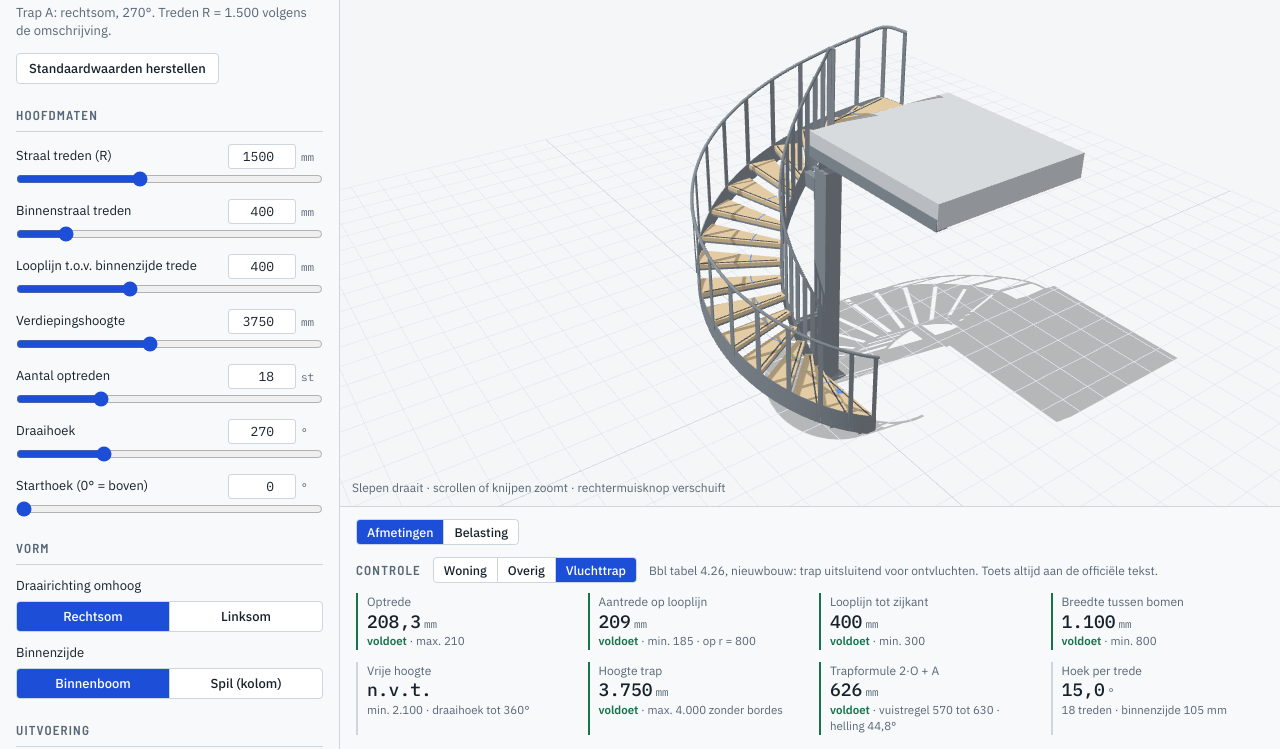
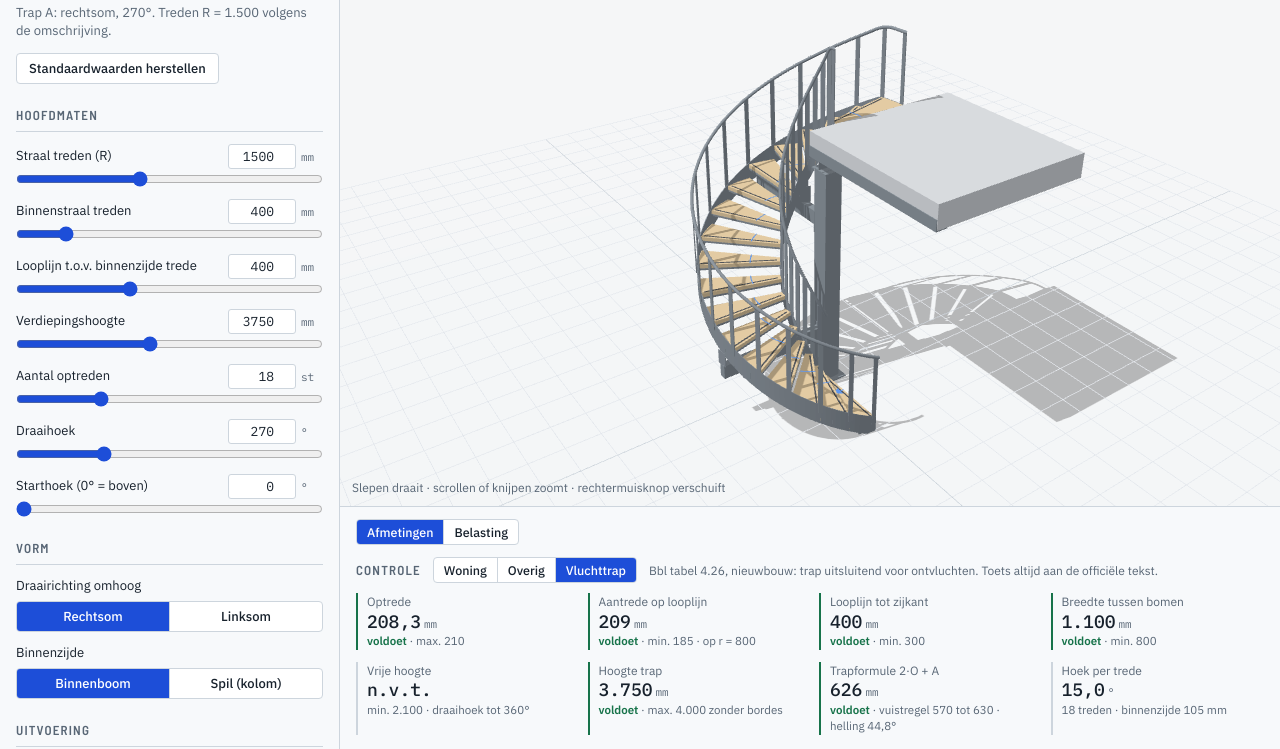
Before and after one commit to BHersman-BMNDeKlerk/Wenteltrap, a plain HTML site: page index.html in a window 1280 px wide. Shown: the part 51-800 px from the top of the page. Drawn offline with nearby package versions, Linux system fonts and the light colour scheme.

Commit message:
Kokers van de koppelingen door tot aan de buitenboom
- De kokers 200x100 lopen vanuit de kolom onder de treden door tot aan de
  buitenboom; de bovenkant ligt tegen de laagste trede op hun weg.
- Waar een boom hoger ligt dan de koker vult een opstand het verschil.
- In het rekenmodel hangt de koker star aan beide bomen; het eigen gewicht
  van de koker telt mee.
- Gunstigste zware tredendragers voor de standaardtrap: trede 1, 5, 13, 14.

Co-Authored-By: Claude Opus 5.5 <noreply@anthropic.com>
Claude-Session: https://claude.ai/code/session_017ce8ypRWF3fPRaod59PAHP

```diff
--- a/index.html
+++ b/index.html
@@ -318,7 +318,7 @@ body {
       <div class="checks-list one">
         <label><input type="checkbox" id="o-ties" data-key="ties"> Trap aan kolom gekoppeld</label>
       </div>
-      <p class="note">Koker 200×100×5, haaks uit de kolom naar de binnenboom, op een plaat van 250×300 met links en rechts een anker. Alleen de kolomvlakken die naar de trap wijzen krijgen een koker; waar die de boom raakt, volgt uit de stand van de kolom.</p>
+      <p class="note">Koker 200×100×5, haaks uit de kolom onder de trap door tot aan de buitenboom, op een plaat van 250×300 met links en rechts een anker. Alleen de kolomvlakken die naar de trap wijzen krijgen een koker. De bovenkant ligt tegen de laagste trede op zijn weg; waar een boom hoger ligt, vult een opstand het verschil.</p>
       <p class="note" id="tie-note"></p>
     </section>
 
@@ -428,7 +428,7 @@ const P = {
   loop: 400, t: 54, rail: 1000, boomOut: 300, boomIn: 300,
   risers: false, landing: true, railOut: true, railIn: true, showLoop: true,
   column: true, ties: true, colX: 171, colY: 158, floorT: 330,
-  heavyN: 4, heavy1: 1, heavy2: 2, heavy3: 17, heavy4: 18, // gunstigste plekken voor de standaardtrap
+  heavyN: 4, heavy1: 1, heavy2: 5, heavy3: 13, heavy4: 14, // gunstigste plekken voor de standaardtrap
   use: 'vlucht',
 };
 const DEFAULTS = { ...P };
@@ -775,52 +775,75 @@ function boomLines(d, hgt) {
   };
 }
 
-// Koppelingen: een koker haaks uit elk kolomvlak waarvan de lijn uit het kolomhart de binnenboom binnen de
-// draaihoek raakt. Bij een kolom in het trapgat zijn dat twee vlakken; de andere twee wijzen naar de vloer.
-// De koker zit midden op het kolomvlak en midden op de hoogte van de boom, dus waar hij de boom raakt ligt
-// vast door de stand van de kolom. Geeft alle vlakken die de boom raken, met ok en zo nodig de reden.
-function tieCandidates(d) {
+// Hoek langs de trap van een punt in de plattegrond (0 bij de eerste trede, oplopend in de looprichting)
+function angleOf(d, x, z) {
+  const f = ((Math.atan2(x, -z) - d.a0) * d.dir) % (2 * Math.PI);
+  return f < 0 ? f + 2 * Math.PI : f;
+}
+
+// Afstand langs de koker van het kolomhart tot de cirkel met straal r, voorbij de kolomplaat
+function tieReach(t, r) {
+  const [cx, cz] = t.c, [nx, nz] = t.n, b = cx * nx + cz * nz, disc = b * b - (cx * cx + cz * cz - r * r);
+  if (disc < 0) return null;
+  const s1 = -b - Math.sqrt(disc), s2 = -b + Math.sqrt(disc), start = 125 + CP.t;
+  return s1 > start ? s1 : s2 > start ? s2 : null;
+}
+const tiePoint = (t, s) => [t.c[0] + t.n[0] * s, t.c[1] + t.n[1] * s];
+
+// Koppelingen: een koker haaks uit elk kolomvlak waarvan de lijn uit het kolomhart onder de trap door
+// loopt. Bij een kolom in het trapgat zijn dat twee vlakken; de andere twee wijzen naar de vloer. De koker
+// loopt door de binnenboom heen tot aan de buitenboom. Omdat hij horizontaal ligt en de trap erboven
+// oploopt, ligt zijn bovenkant tegen de laagste tredenonderkant op zijn weg; waar een boom hoger ligt,
+// vult een opstand het verschil. Geeft alle vlakken die onder de trap uitkomen, met ok en zo nodig de reden.
+function tieCandidates(d, heavy = heavySet(d)) {
   if (!P.column || !P.ties || d.spil) return [];
-  const bIn = boomLines(d, P.boomIn);
+  const bIn = boomLines(d, P.boomIn), bOut = boomLines(d, P.boomOut);
   const B = makeBuilder(d), u = B.radial(d.sweep), t = B.tangent(d.sweep);
   const c = u.clone().multiplyScalar(P.colX).add(t.clone().multiplyScalar(P.colY));
-  const rI = d.rIn - WT / 2, rF = d.rIn - WT;   // hart en binnenzijde van de binnenboom
-  const start = 125 + CP.t;                        // de koker begint op de plaat op het kolomvlak
+  const rI = d.rIn - WT / 2, rO = d.rOut + WT / 2;   // hart van de binnen- en de buitenboom
+  // Onderkant van trede i: de gezette randen van de tredendrager, of de koker van een zware drager
+  const under = i => i * d.h - d.t - (heavy.has(i) ? CARRIER + 100 : 28);
   const out = [];
-  for (const n of [u.clone().negate(), t.clone().negate(), u.clone(), t.clone()]) {
-    // Eerste snijpunt voorbij de plaat van de lijn c + s n met de cirkel met straal r
-    const hit = r => {
-      const b = c.x * n.x + c.z * n.z, disc = b * b - (c.x * c.x + c.z * c.z - r * r);
-      if (disc < 0) return null;
-      const s1 = -b - Math.sqrt(disc), s2 = -b + Math.sqrt(disc);
-      return s1 > start ? s1 : s2 > start ? s2 : null;
-    };
-    const sI = hit(rI), sF = hit(rF);
-    if (sI == null || sF == null) continue;
-    const px = c.x + n.x * sI, pz = c.z + n.z * sI;
-    let f = ((Math.atan2(px, -pz) - d.a0) * d.dir) % (2 * Math.PI);
-    if (f < 0) f += 2 * Math.PI;
-    const e = (TIE.b / 2 + 20) / rI;
-    if (f < e || f > d.sweep - e) continue;        // dit vlak wijst naast de trap
-    const y = (bIn.bot(f) + bIn.top(f)) / 2;
+  for (const nv of [u.clone().negate(), t.clone().negate(), u.clone(), t.clone()]) {
+    const tie = { c: [c.x, c.z], n: [nv.x, nv.z], s: [nv.z, -nv.x] };
+    const reach = {};
+    for (const [k, r] of [['pin', rI], ['qin', d.rIn - WT], ['qin2', d.rIn], ['pout', rO], ['qout', d.rOut], ['end', d.rOut + WT]]) reach[k] = tieReach(tie, r);
+    if (Object.values(reach).some(v => v == null)) continue;
+    const at = k => tiePoint(tie, reach[k]);
+    const fIn = angleOf(d, ...at('pin')), fOut = angleOf(d, ...at('pout'));
+    if (fIn < (TIE.b / 2 + 20) / rI || fIn > d.sweep - (TIE.b / 2 + 20) / rI) continue;   // wijst naast de trap
+    if (fOut < (TIE.b / 2 + 20) / rO || fOut > d.sweep - (TIE.b / 2 + 20) / rO) continue;
+    // Bovenkant van de koker: de laagste tredenonderkant boven de koker, over zijn volle breedte
+    let top = Infinity;
+    for (let k = 0; k <= 48; k++) {
+      const sk = reach.qin2 + (reach.qout - reach.qin2) * k / 48;
+      for (const off of [-TIE.b / 2, 0, TIE.b / 2]) {
+        const [x, z] = tiePoint(tie, sk), f = angleOf(d, x + tie.s[0] * off, z + tie.s[1] * off);
+        if (f > d.sweep) continue;
+        top = Math.min(top, under(Math.min(d.nT, Math.floor(f / d.dA) + 1)));
+      }
+    }
+    const y = top - TIE.h / 2;
     let why = '';
-    if (bIn.top(f) - bIn.bot(f) < TIE.h + 20) why = 'de boom is daar te laag voor de koker';
-    else if (y - CP.h / 2 < 30) why = 'de plaat komt onder de vloer';
+    if (y - CP.h / 2 < 30) why = 'de koker komt onder de vloer';
     else if (y + CP.h / 2 > d.colTop) why = 'de plaat komt boven de kolom uit';
-    const face = c.clone().addScaledVector(n, 125), S = face.clone().addScaledVector(n, CP.t);
+    const face = c.clone().addScaledVector(nv, 125), S = face.clone().addScaledVector(nv, CP.t);
     out.push({
-      f, y, ok: !why, why, tread: Math.min(d.nT, Math.floor(f / d.dA) + 1),
-      p: [px, pz], q: [c.x + n.x * sF, c.z + n.z * sF], c: [c.x, c.z],
-      n: [n.x, n.z], s: [n.z, -n.x], face: [face.x, face.z], S: [S.x, S.z],
+      ...tie, f: fIn, fIn, fOut, y, ok: !why, why,
+      treads: [fIn, fOut].map(f => Math.min(d.nT, Math.floor(f / d.dA) + 1)).sort((a, b) => a - b),
+      gapIn: Math.max(0, bIn.bot(fIn) - top), gapOut: Math.max(0, bOut.bot(fOut) - top),
+      bandIn: [bIn.bot(fIn), bIn.top(fIn)], bandOut: [bOut.bot(fOut), bOut.top(fOut)],
+      p: at('pin'), po: at('pout'), q: at('qin'), q2: at('qin2'), end: at('end'),
+      face: [face.x, face.z], S: [S.x, S.z],
     });
   }
-  out.sort((a, b) => a.f - b.f);
+  out.sort((a, b) => a.y - b.y);
   return out;
 }
 
 // De koppelingen die passen, genummerd van onder naar boven
-function tieLayout(d) {
-  return tieCandidates(d).filter(t => t.ok).map((t, k) => ({ ...t, i: k + 1 }));
+function tieLayout(d, heavy) {
+  return tieCandidates(d, heavy).filter(t => t.ok).map((t, k) => ({ ...t, i: k + 1 }));
 }
 
 function add(geom, mat, shadow = true) {
@@ -844,6 +867,14 @@ function buildModel(d) {
   };
 
   // Treden: eiken op een tredendrager van 3 mm plaat met gezette voor- en achterrand
+  const ties = tieLayout(d);
+  // Raakt een onderdeel bij straal r en hoek f (halve breedte halfW, onderkant yBot) een koppeling?
+  const onTie = (r, f, halfW, yBot) => ties.some(t => {
+    const sr = tieReach(t, r);
+    if (sr == null) return false;
+    const g = angleOf(d, ...tiePoint(t, sr));
+    return Math.abs(g - f) * r < halfW + TIE.b / 2 && t.y + TIE.h / 2 > yBot;
+  });
   const stripIn = Math.max(d.rIn + 40, 70 / d.dA); // antislip begint waar de trede breed genoeg is
   const heavy = heavySet(d);
   for (let i = 1; i <= d.nT; i++) {
@@ -857,8 +888,9 @@ function buildModel(d) {
     // Voetplaatje links en rechts tegen de bomen. Een zware drager heeft een koker 100x100 eronder en
     // grotere plaatjes.
     const fm = (f0 + f1) / 2, big = heavy.has(i), pw = big ? 65 : 40, ph = big ? 120 : 60, pt = big ? 10 : 8;
-    slat(fm, d.rIn, d.rIn + pt, under - CARRIER - ph, under - CARRIER, -pw, pw, mats.steel);
-    slat(fm, d.rOut - pt, d.rOut, under - CARRIER - ph, under - CARRIER, -pw, pw, mats.steel);
+    // Waar een koppeling onder de trede door loopt, draagt de koker en vervalt het voetplaatje
+    if (!onTie(d.rIn + pt / 2, fm, pw, under - CARRIER - ph)) slat(fm, d.rIn, d.rIn + pt, under - CARRIER - ph, under - CARRIER, -pw, pw, mats.steel);
+    if (!onTie(d.rOut - pt / 2, fm, pw, under - CARRIER - ph)) slat(fm, d.rOut - pt, d.rOut, under - CARRIER - ph, under - CARRIER, -pw, pw, mats.steel);
     if (big) slat(fm, d.rIn + pt, d.rOut - pt, under - CARRIER - 100, under - CARRIER, -50, 50, mats.steel);
     // Antislip: één strook zwart rubber achter de neus
     part('IfcCovering', 'Antislip ' + nr(i), 'USERDEFINED', 'Antislipstrook');
@@ -916,7 +948,6 @@ function buildModel(d) {
 
   // Leuning: handregel buis 42,4 op balusters plat 60x12, één per optrede, tegen de zijkant van de boom
   // Een baluster aan de binnenboom die op een koppeling uitkomt, staat op de koker
-  const ties = tieLayout(d);
   const footY = (r, f, side, y) => {
     if (side !== 'binnen') return y;
     for (const t of ties) if (Math.abs(f - t.f) * r < TIE.b / 2 + 35) y = Math.max(y, t.y + TIE.h / 2);
@@ -972,13 +1003,25 @@ function buildModel(d) {
     slat(d.sweep, 0, 150, y1, y1 + HOEK, 0, d.rOut + 900, mats.steel);
     slat(d.sweep, -HOEK, 0, y1, y1 + 150, 0, d.rOut + 900, mats.steel);
 
-    // Koppelingen: koker 200x100 haaks uit de kolom, van de kolomplaat tot tegen de binnenboom
+    // Koppelingen: koker 200x100 haaks uit de kolom, onder de trap door tot aan de buitenboom. Ligt de
+    // binnenboom op de koker, dan loopt de koker er ononderbroken onder door; anders gaat hij erdoorheen.
     for (const tie of ties) {
-      const dx = tie.q[0] - tie.S[0], dz = tie.q[1] - tie.S[1];
       part('IfcMember', 'Koppeling ' + tie.i, 'STRUT');
-      const strut = add(new THREE.BoxGeometry(Math.hypot(dx, dz), TIE.h, TIE.b), mats.steel);
-      strut.position.set((tie.q[0] + tie.S[0]) / 2, tie.y, (tie.q[1] + tie.S[1]) / 2);
-      strut.rotation.y = Math.atan2(-dz, dx);
+      const seg = (a, b) => {
+        const dx = b[0] - a[0], dz = b[1] - a[1];
+        const m = add(new THREE.BoxGeometry(Math.hypot(dx, dz), TIE.h, TIE.b), mats.steel);
+        m.position.set((a[0] + b[0]) / 2, tie.y, (a[1] + b[1]) / 2);
+        m.rotation.y = Math.atan2(-dz, dx);
+      };
+      if (tie.gapIn > 0) seg(tie.S, tie.end);
+      else { seg(tie.S, tie.q); seg(tie.q2, tie.end); }
+      // Opstand in het vlak van de boom, waar de boom hoger ligt dan de koker
+      const topT = tie.y + TIE.h / 2;
+      [[tie.gapIn, tie.fIn, d.rIn - WT, d.rIn, 'binnenboom'], [tie.gapOut, tie.fOut, d.rOut, d.rOut + WT, 'buitenboom']].forEach(([gap, f, rA, rB, side]) => {
+        if (gap < 1) return;
+        part('IfcPlate', `Opstand koppeling ${tie.i} ${side}`, 'SHEET');
+        slat(f, rA, rB, topT, topT + gap, -75, 75, mats.steel);
+      });
       // Plaat op het kolomvlak, zo breed als de kolom, met links en rechts een anker
       part('IfcPlate', 'Kolomplaat koppeling ' + tie.i, 'SHEET');
       const plate = add(new THREE.BoxGeometry(CP.w, CP.h, CP.t), mats.steel);
@@ -1019,11 +1062,16 @@ function tieInfo(d) {
   if (!P.ties || !P.column || d.spil) { note.textContent = ''; return; }
   const all = tieCandidates(d);
   let k = 0;
-  const parts = all.map(t => t.ok
-    ? `Koppeling ${++k}: hart op ${nl(t.y)} mm, bij trede ${t.tread}.`
-    : `Bij trede ${t.tread} past geen koppeling: ${t.why}.`);
+  const span = t => t.treads[0] === t.treads[1] ? `trede ${t.treads[0]}` : `trede ${t.treads[0]} en ${t.treads[1]}`;
+  const gaps = t => [[t.gapIn, 'binnenboom'], [t.gapOut, 'buitenboom']].filter(([g]) => g >= 1)
+    .map(([g, side]) => `opstand van ${nl(g)} mm onder de ${side}`).join(', ');
+  const parts = all.map(t => {
+    if (!t.ok) return `Onder ${span(t)} past geen koppeling: ${t.why}.`;
+    const g = gaps(t);
+    return `Koppeling ${++k}: hart op ${nl(t.y)} mm, onder ${span(t)}${g ? ', ' + g : ''}.`;
+  });
   note.textContent = all.length ? parts.join(' ')
-    : 'Geen enkel kolomvlak wijst naar de binnenboom. Verplaats de kolom om de trap te kunnen koppelen.';
+    : 'Geen enkel kolomvlak wijst onder de trap. Verplaats de kolom om de trap te kunnen koppelen.';
 }
 
 // Een zware drager hoort bij een bestaande trede; alleen de gekozen dragers zijn zichtbaar.
@@ -1166,7 +1214,7 @@ function computeLoads(q, heavyTreads) {
   const node = (r, f, y) => { const p = B.pt(r, f, y); return raw(p.x, p.y, p.z); };
   const pin = i => { fixed.add(i * 6); fixed.add(i * 6 + 1); fixed.add(i * 6 + 2); };
   const steel = sec => ({ E: STEEL.E, G: STEEL.G, ...sec });
-  const ties = tieLayout(d);
+  const ties = tieLayout(d, heavy);
 
   // Een boom: plaat op zijn kant langs de schroeflijn. De doorsnede haaks op de boom is de verticale
   // hoogte maal de cosinus van de hellingshoek.
@@ -1195,8 +1243,8 @@ function computeLoads(q, heavyTreads) {
     return { ids, at, depth: dep };
   };
   const rI = d.rIn - WT / 2, rO = d.rOut + WT / 2;
-  const inner = stringer(rI, P.boomIn, ties.map(t => t.f), P.railIn);
-  const outer = stringer(rO, P.boomOut, [], P.railOut);
+  const inner = stringer(rI, P.boomIn, ties.map(t => t.fIn), P.railIn);
+  const outer = stringer(rO, P.boomOut, ties.map(t => t.fOut), P.railOut);
 
   // Treden: eiken op de stalen tredendrager, als staaf tussen de bomen. Het gewicht en de veranderlijke
   // belasting gaan naar de twee bomen volgens de ligging van het zwaartepunt van de trede.
@@ -1243,14 +1291,25 @@ function computeLoads(q, heavyTreads) {
     const rigidV = steel({ ...stiff, ref: [1, 0, 0] }), rigidH = steel({ ...stiff, ref: [0, 1, 0] });
     const ts = steel({ A: TIE_SEC.A, Iy: TIE_SEC.Iv, Iz: TIE_SEC.Ih, J: TIE_SEC.J, ref: [0, 1, 0] });
     for (const t of ties) {
-      const sn = inner.at(t.f), s = nodes[sn];
-      let end = sn;
-      if (Math.abs(s[1] - t.y) > 1) { end = raw(s[0], t.y, s[2]); els.push({ i: sn, j: end, ...rigidV }); }
+      // De koker hangt via een starre verbinding (las of opstand) aan het hart van elke boom
+      const link = sn => {
+        const s = nodes[sn];
+        if (Math.abs(s[1] - t.y) <= 1) return sn;
+        const m = raw(s[0], t.y, s[2]);
+        els.push({ i: sn, j: m, ...rigidV });
+        return m;
+      };
+      const pi = link(inner.at(t.fIn)), po = link(outer.at(t.fOut));
       // Van de kolomas star naar het midden van de plaat; daar begint de koker
       const plate = raw(t.S[0], t.y, t.S[1]);
       els.push({ i: cn[levels.indexOf(Math.round(t.y * 100) / 100)], j: plate, ...rigidH });
-      const el = { i: plate, j: end, ...ts };
-      els.push(el); tieEls.push({ tie: t, el });
+      const el = { i: plate, j: pi, ...ts };
+      els.push(el, { i: pi, j: po, ...ts });
+      // Eigen gewicht van de koker; het deel bij de plaat gaat rechtstreeks de kolom in en telt mee bij de koppeling
+      const len = (a, b) => Math.hypot(nodes[b][0] - nodes[a][0], nodes[b][2] - nodes[a][2]);
+      const w = TIE_SEC.A * STEEL.g, L1 = len(plate, pi), L2 = len(pi, po);
+      FG[plate] += w * L1 / 2; FG[pi] += w * (L1 + L2) / 2; FG[po] += w * L2 / 2;
+      tieEls.push({ tie: t, el, wS: w * L1 / 2 });
     }
   }
 
@@ -1268,11 +1327,12 @@ function computeLoads(q, heavyTreads) {
     floorRow('boven', 'C', 'Handje bij binnenboom', inner.ids[inner.ids.length - 1], true),
     floorRow('boven', 'D', 'Handje bij buitenboom', outer.ids[outer.ids.length - 1], false),
   ];
-  for (const { tie, el } of tieEls) {
+  for (const { tie, el, wS } of tieEls) {
     const a = nodes[el.i], b = nodes[el.j], L = Math.hypot(b[0] - a[0], b[2] - a[2]);
     const e = [(b[0] - a[0]) / L, (b[2] - a[2]) / L], n = tie.n, s2 = tie.s;
     const c = q2 => {
       const f = sol.endForce(el, q2).map(v => -v);   // kracht en moment van de koker op de plaat, in het midden
+      if (q2 === 0) f[1] -= wS;                         // plus het eigen gewicht van de koker bij de plaat
       return {
         V: kN(-f[1]), Hx: kN(f[0]), Hz: kN(f[2]),
         N: kN(f[0] * e[0] + f[2] * e[1]),                                  // + is trek in de koker
@@ -1280,7 +1340,7 @@ function computeLoads(q, heavyTreads) {
         Mn: (f[3] * n[0] + f[5] * n[1]) / 1e6, Ms: (f[3] * s2[0] + f[5] * s2[1]) / 1e6, Mv: f[4] / 1e6,
       };
     };
-    rows.push({ group: 'kolom', id: 'K' + tie.i, name: `Koppeling ${tie.i} op ${nl(tie.y)} mm, trede ${tie.tread}`, G: c(0), Q: c(1), tie });
+    rows.push({ group: 'kolom', id: 'K' + tie.i, name: `Koppeling ${tie.i} op ${nl(tie.y)} mm, trede ${[...new Set(tie.treads)].join('–')}`, G: c(0), Q: c(1), tie });
   }
   let sag = 0;
   for (let i = 0; i < nodes.length; i++) sag = Math.max(sag, -(sol.U[0][i * 6 + 1] + sol.U[1][i * 6 + 1]));
@@ -1332,7 +1392,7 @@ function loadFigures(res, total) {
     const t0 = res.ties[0], c = t0.c, un = B.radial(d.sweep), tn = B.tangent(d.sweep);
     const corner = (a, b) => [c[0] + 125 * (a * un.x + b * tn.x), c[1] + 125 * (a * un.z + b * tn.z)];
     g += `<polygon class="f-col" points="${pts([corner(-1, -1), corner(1, -1), corner(1, 1), corner(-1, 1)])}"/>`;
-    for (const t of res.ties) g += `<line class="f-tie" x1="${t.S[0].toFixed(0)}" y1="${t.S[1].toFixed(0)}" x2="${t.p[0].toFixed(0)}" y2="${t.p[1].toFixed(0)}"/>`;
+    for (const t of res.ties) g += `<line class="f-tie" x1="${t.S[0].toFixed(0)}" y1="${t.S[1].toFixed(0)}" x2="${t.end[0].toFixed(0)}" y2="${t.end[1].toFixed(0)}"/>`;
   }
   for (const r of res.rows.filter(q => q.pos)) {
     const t = total(r), [x, y] = r.pos, start = r.group === 'onder';
@@ -1367,10 +1427,11 @@ function loadFigures(res, total) {
       `<rect class="f-col" x="-200" y="${Y(d.colTop + PLATE + HEA.h)}" width="900" height="${PLATE + HEA.h}"/>`;
     for (const r of tieRows) {
       const t = total(r), an = anchorForces(t), y = r.tie.y, H = Math.hypot(t.Hx, t.Hz), x1 = 125 + CP.t, x2 = x1 + 520;
-      const dir = t.V >= 0 ? 1 : -1, ax = x1 + 260, ay = top - y, len = 16 * u2, w = 4 * u2, hh = TIE.h / 2;
+      const dir = t.V >= 0 ? 1 : -1, ax = x1 + 380, ay = top - y, len = 16 * u2, w = 4 * u2, hh = TIE.h / 2;
       e += `<rect class="f-tie-box" x="${x1}" y="${Y(y + hh)}" width="${x2 - x1}" height="${TIE.h}"/>` +
         `<rect class="f-boom-box" x="125" y="${Y(y + CP.h / 2)}" width="${CP.t}" height="${CP.h}"/>` +
-        `<rect class="f-boom-box" x="${x2}" y="${Y(y + P.boomIn / 2)}" width="${WT}" height="${P.boomIn}"/>` +
+        `<rect class="f-boom-box" x="${x1 + 200}" y="${Y(r.tie.bandIn[1])}" width="${WT}" height="${(r.tie.bandIn[1] - r.tie.bandIn[0]).toFixed(0)}"/>` +
+        `<rect class="f-boom-box" x="${x2 - WT}" y="${Y(r.tie.bandOut[1])}" width="${WT}" height="${(r.tie.bandOut[1] - r.tie.bandOut[0]).toFixed(0)}"/>` +
         `<line class="f-arrow" x1="${ax}" y1="${(ay - dir * (hh + len + 2.2 * w)).toFixed(0)}" x2="${ax}" y2="${(ay - dir * (hh + 2.2 * w)).toFixed(0)}"/>` +
         `<polygon class="f-head" points="${pts([[ax, ay - dir * hh], [ax - w, ay - dir * (hh + 2.2 * w)], [ax + w, ay - dir * (hh + 2.2 * w)]])}"/>` +
         `<text class="f-txt" font-size="${fs2.toFixed(0)}" x="${x2 + 150}" y="${(ay - 0.25 * fs2).toFixed(0)}"><tspan class="f-id">${r.id}</tspan> V ${f1(t.V)} · H ${f1(H)} kN` +
@@ -1471,7 +1532,7 @@ function runLoads() {
   const titles = {
     onder: `Vloer beneden: voetplaten ${SUP_DROP} mm onder het vloerpeil`,
     boven: `Vloer boven: handjes op de kanaalplaat, ${SUP_DROP} mm onder het vloerpeil`,
-    kolom: 'Kolom: koppelingen, koker 200×100 haaks op de kolom, plaat met twee ankers',
+    kolom: 'Kolom: koppelingen, koker 200×100 haaks op de kolom tot aan de buitenboom, plaat met twee ankers',
   };
   let html = '', group = null;
   const tot = { G: 0, Q: 0 };
@@ -1491,8 +1552,8 @@ function runLoads() {
   $('load-note').textContent =
     `Karakteristieke waarden zonder belastingfactoren, bij q = ${nl(res.q, 1)} kN/m² op alle treden. V is positief als de trap ` +
     `op het steunpunt drukt, negatief als hij eraan trekt. H is de horizontale kracht, axiaal is positief bij trek in de koker, ` +
-    `M is het buigend moment van de koker op de plaat. Elke koppeling is een koker 200×100×5 haaks uit een kolomvlak, op een plaat van ${CP.w}×${CP.h} met twee ankers, links en rechts op halve hoogte (hart op hart ${2 * CP.a} mm). De trek per anker bevat ook het koppel tussen het anker en de plaatrand die op de kolom drukt. Rekenmodel: bomen, treden, kokers en kolom als staven; voetplaten en ` +
-    `handjes scharnierend; kokers star aan de kolomplaat en de boom. De boom rekent mee met zijn doorsnede haaks op de helling: ` +
+    `M is het buigend moment van de koker op de plaat. Elke koppeling is een koker 200×100×5 haaks uit een kolomvlak, onder de trap door tot aan de buitenboom, op een plaat van ${CP.w}×${CP.h} met twee ankers, links en rechts op halve hoogte (hart op hart ${2 * CP.a} mm). De trek per anker bevat ook het koppel tussen het anker en de plaatrand die op de kolom drukt. Rekenmodel: bomen, treden, kokers en kolom als staven; voetplaten en ` +
+    `handjes scharnierend; kokers star aan de kolomplaat en aan beide bomen. De boom rekent mee met zijn doorsnede haaks op de helling: ` +
     `binnen ${nl(res.depthIn)} mm, buiten ${nl(res.depthOut)} mm hoog. ${res.heavy.length ? 'Zware tredendragers bij trede ' + res.heavy.join(', ') + '. ' : 'Geen zware tredendragers. '}Grootste zakking in het model: ${nl(res.sag, 1)} mm; grootste moment in de buitenboom: ${nl(res.mOut, 1)} kNm. ` +
     `Indicatief, geen vervanging van de berekening van de constructeur.`;
   out.hidden = false; out.classList.remove('stale');
```
Also changed, not shown: 1 other file.
